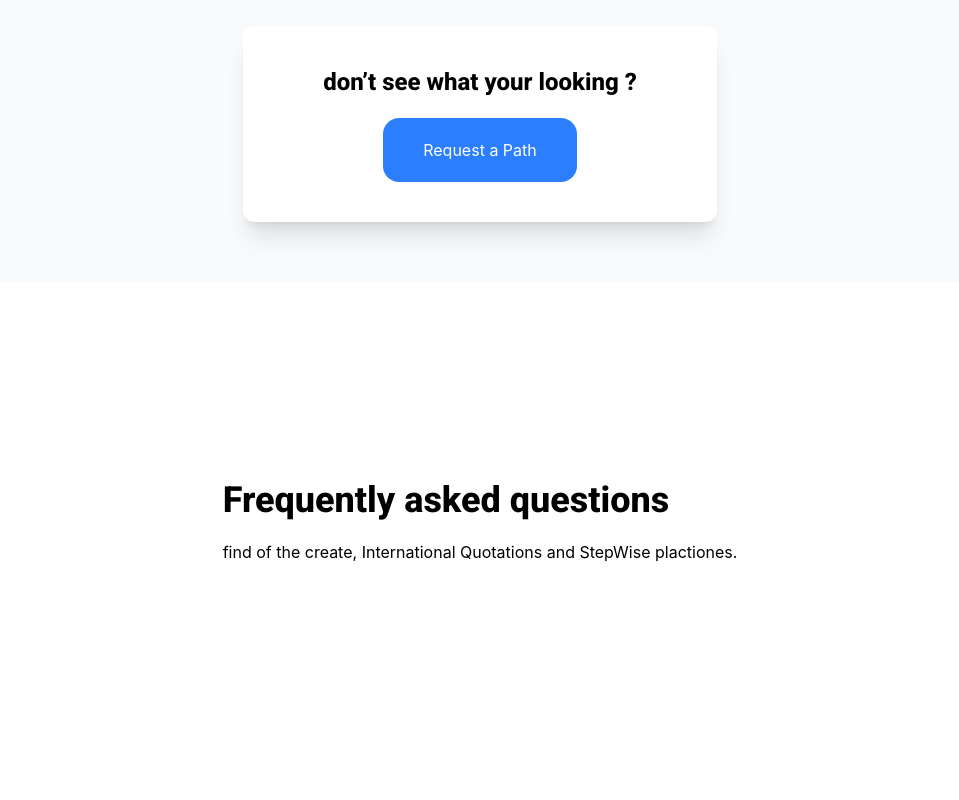
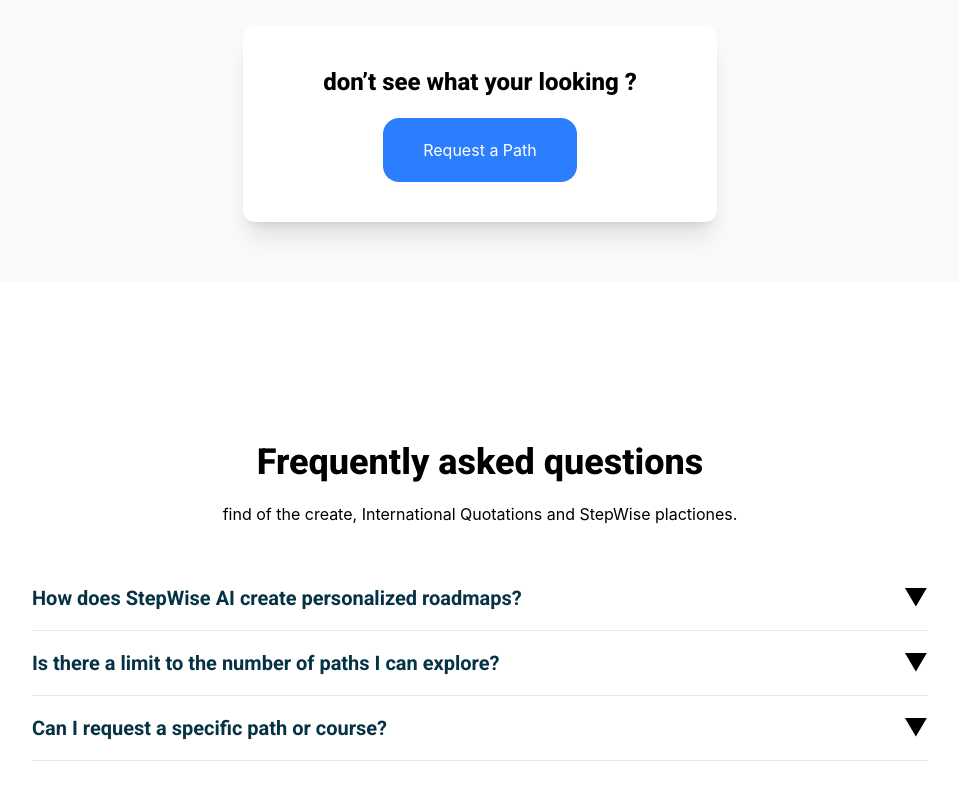
Before and after one commit to Step-Wise-Roadmaps/Step-Wise, a React (Vite) app in the folder Frontend/: page / in a window 1280 px wide. Shown: the part 2334-3134 px from the top of the page, without its empty margins (160-1119 px from the left). Before the commit the page ends 3056 px from the top, so only its background shows below. Built offline with nearby package versions, Linux system fonts and the light colour scheme.

Commit message:
feat: done finished FAQ sections

```diff
--- a/Frontend/src/page/Hero.jsx
+++ b/Frontend/src/page/Hero.jsx
@@ -1,3 +1,4 @@
+import { useState } from 'react';
 
 // img
 import heroImgg from '../assets/HeroImg/heroImgg.png'
@@ -6,7 +7,41 @@ import bookImg from '../assets/HeroImg/bookImg.png'
 import pointer from '../assets/HeroImg/pointer.png'
 import Photography from '../assets/HeroImg/Photography.png'
 
+const FAQItem = ({ question, answer }) => {
+    const [isOpen, setIsOpen] = useState(false);
+
+    return(
+        <>
+            <div className='border-b border-gray-200 py-4 w-full max-w-4xl'>
+                <button className='flex w-full items-center justify-between text-left focus:outline-none cursor-pointer' onClick={() => setIsOpen(!isOpen)}>
+                    <span className='roboto-bold text-lg md:text-xl text-cyan-950 hover:text-cyan-800 duration-300'>{question}</span>
+                    <span className={`text-2xl transform transition-transform ${isOpen ? 'rotate-180' : ''}`}>▼</span>
+                </button>
+                <div className={`overflow-hidden transition-all duration-300 ${isOpen ? 'max-h-40 mt-4' : 'max-h-0'}`}>
+                    <p className="roboto-light text-gray-600">{answer}</p>
+                </div>
+            </div>
+        </>
+    )
+}
+
 function Hero() {
+
+    const faqs = [
+        {
+            question: "How does StepWise AI create personalized roadmaps?",
+            answer: "Our AI analyzes your goal and current skill level to source the best tutorials and documentation, organizing them into a logical step-by-step path."
+        },
+        {
+            question: "Is there a limit to the number of paths I can explore?",
+            answer: "No, you can start as many learning journeys as you want. Your progress for each one is saved individually."
+        },
+        {
+            question: "Can I request a specific path or course?",
+            answer: "Yes! Use the 'Request a Path' button above, and our system will generate a custom curriculum based on your specific needs."
+        }
+    ];
+
     return(
         <>
             <div>
@@ -152,18 +187,19 @@ function Hero() {
                     </div>
                 </div>
 
-                <div className='mt-10'>
-                    <div className='flex flex-col h-[50vh] justify-center items-center'>
-                        <div className=''>
+                <div className='mt-10 mb-20'>
+                    <div className='flex flex-col h-[70vh] justify-center items-center px-5'>
+                        <div className='text-center'>
                             <h1 className='roboto-extrabold text-4xl'>Frequently asked questions</h1>
-                            <p className='mt-5'>find of the create, International Quotations and StepWise plactiones.</p>
-                            <div>
-
+                            <p className='mt-5 mb-10'>find of the create, International Quotations and StepWise plactiones.</p>
+                            <div className='flex flex-col items-center w-full'>
+                                {faqs.map((faq, index) => (
+                                    <FAQItem key={index} question={faq.question} answer={faq.answer} />
+                                ))}
                             </div>
                         </div>
                     </div>
                 </div>
-
             </div>
         </>
     )
```
